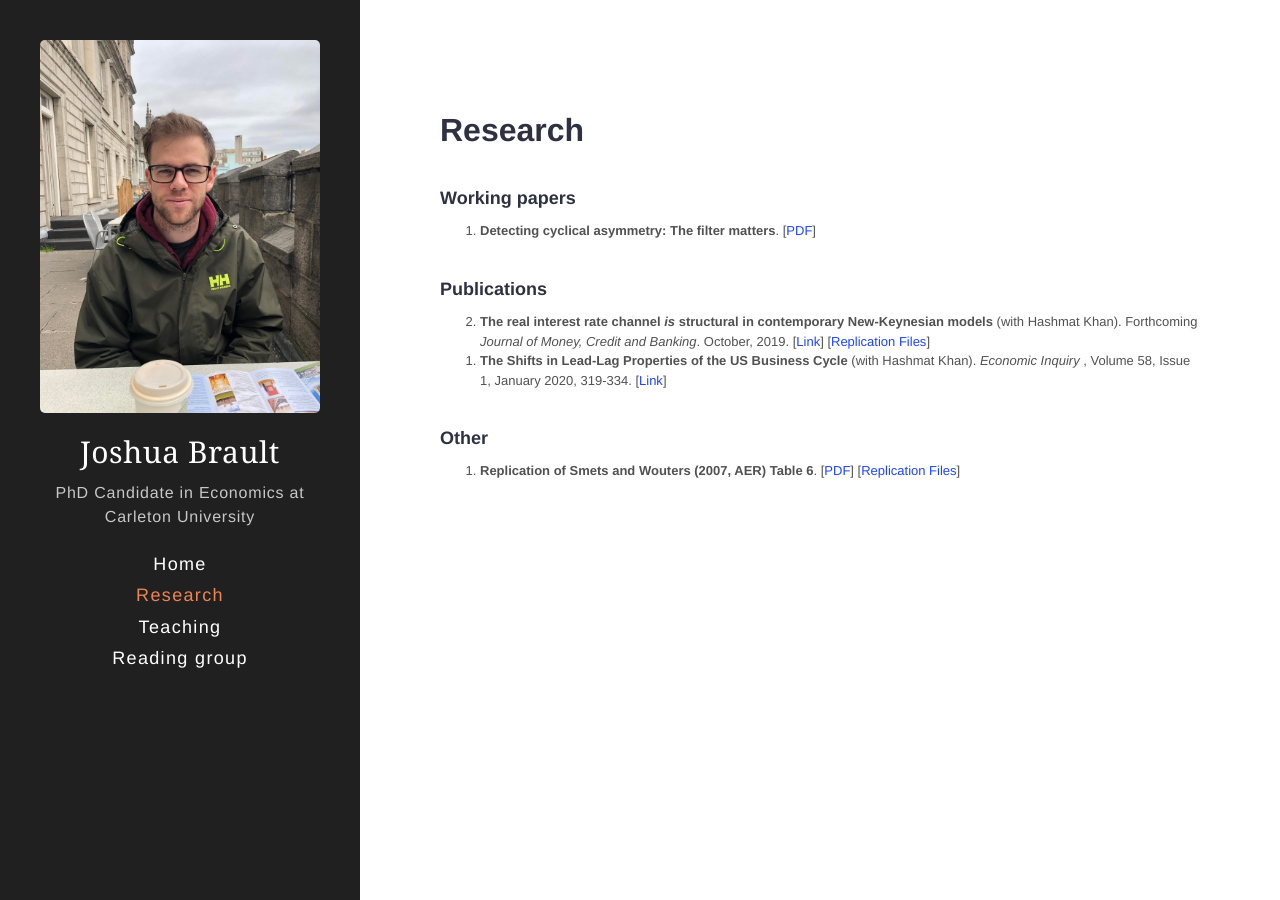
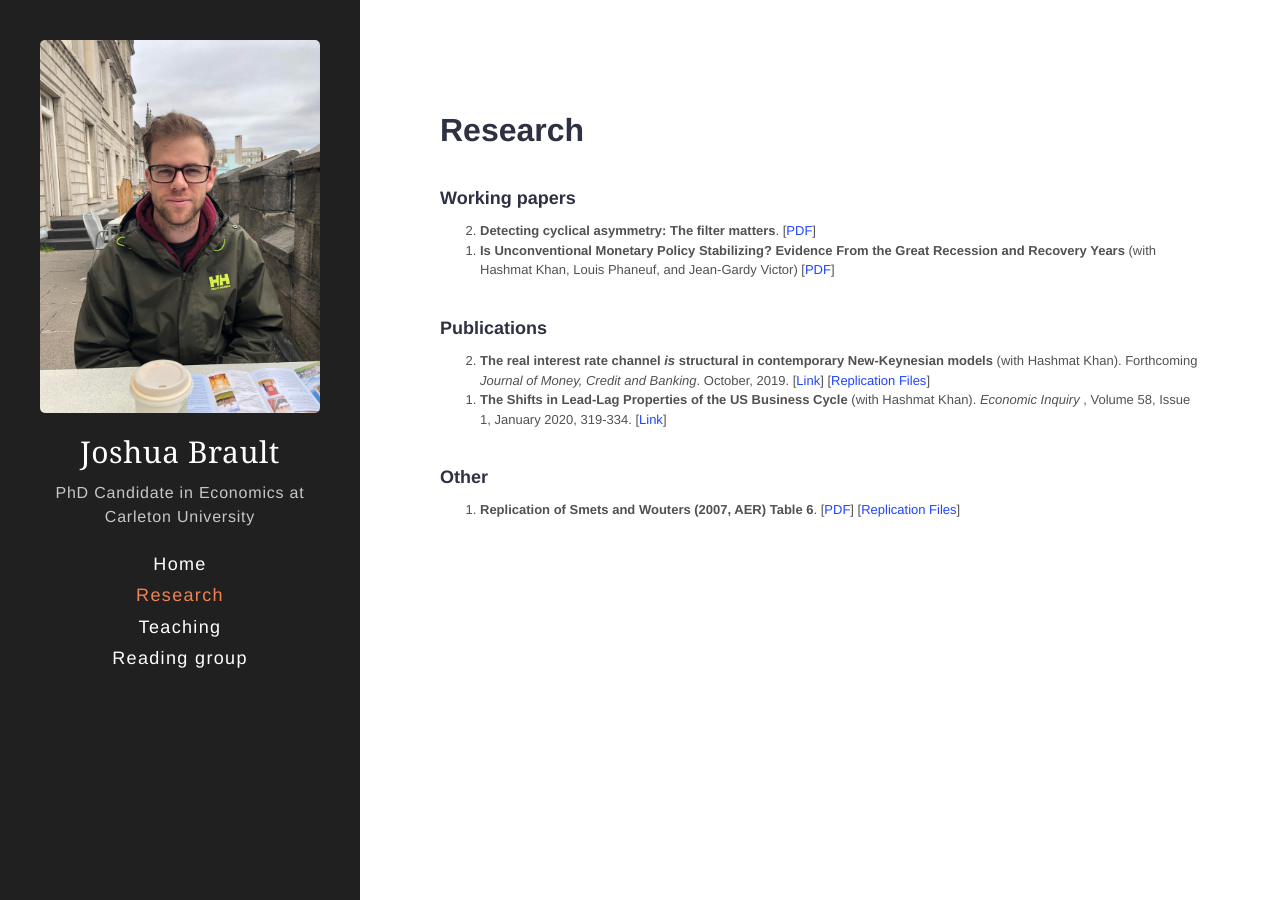
Before and after one commit to braultjosh/braultjosh.github.io, a Jekyll site: the page built from Research.md, in a window 1280 px wide. Built offline with Jekyll 4.4.1, drawn with Linux system fonts in a browser that asks for light colours.

Commit message:
Update Research.md

```diff
--- a/Research.md
+++ b/Research.md
@@ -12,6 +12,8 @@ sidebar_sort_order: 2
 <ol reversed>
 
 <font size="2"> <li>  <b> Detecting cyclical asymmetry: The filter matters</b>. [<a href="https://braultjosh.github.io/pdfs/Filtering_Brault_V5.pdf" style="color:#1F45FC" target="blank">PDF</a>] </li></font>
+
+<font size="2"> <li>  <b>  Is Unconventional Monetary Policy Stabilizing? Evidence From the Great Recession and Recovery Years </b> (with Hashmat Khan, Louis Phaneuf, and Jean-Gardy Victor)  [<a href="https://carleton.ca/economics/wp-content/uploads/Cewp20-11.pdf" style="color:#1F45FC" target="blank">PDF</a>]  </li></font>
 
 </ol>
 
```
